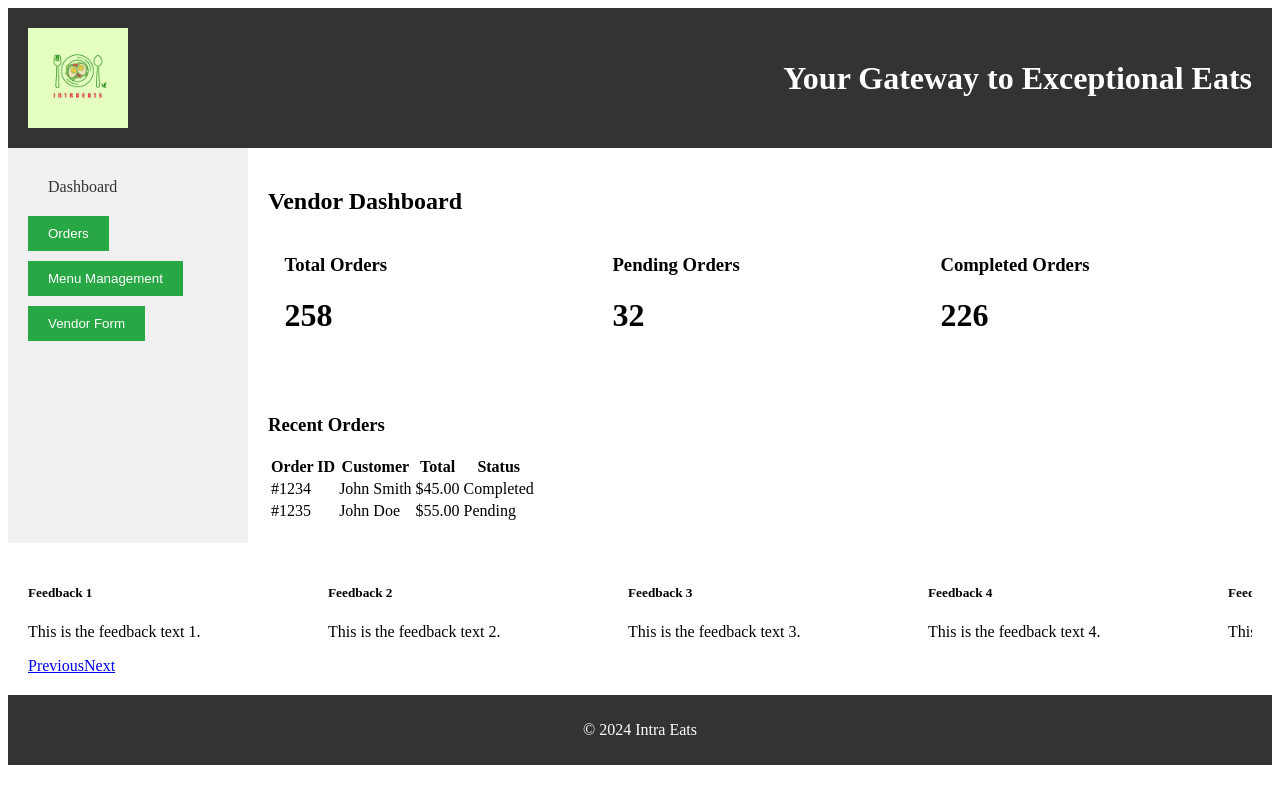
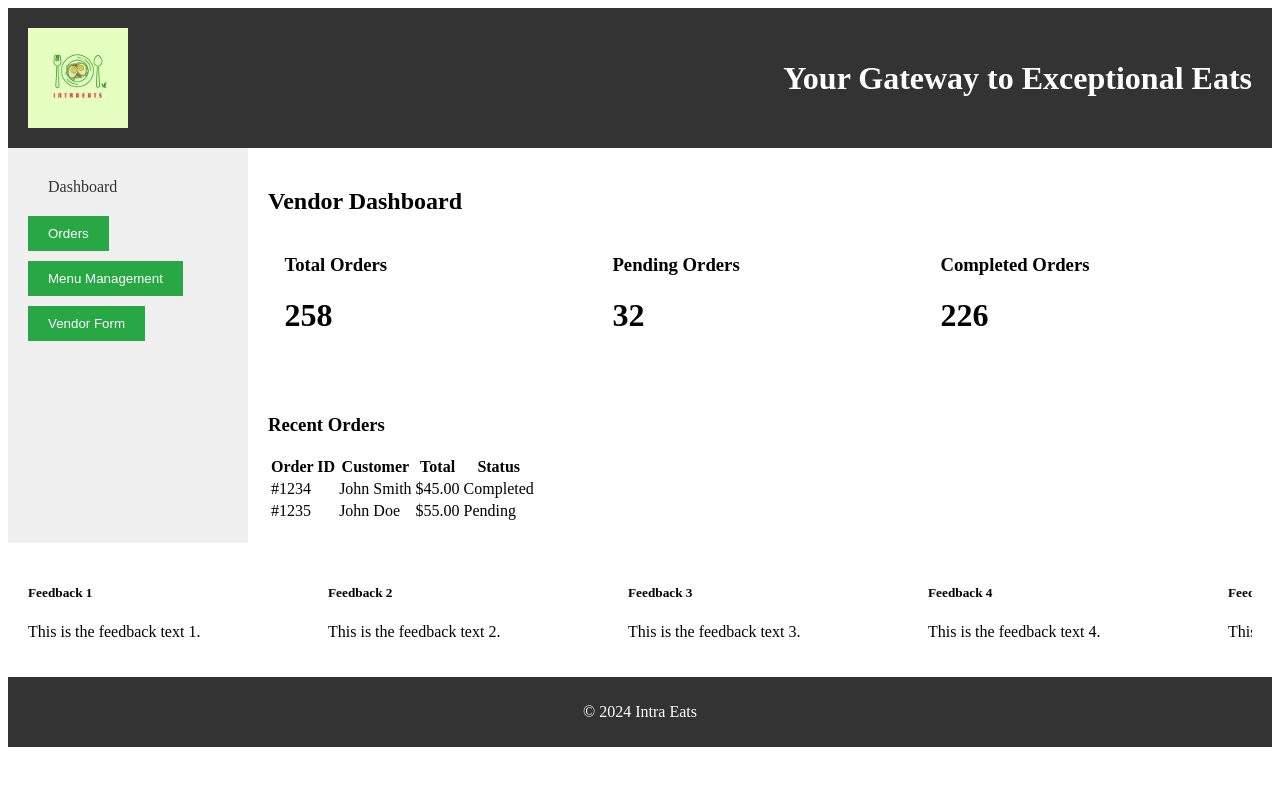
Before and after one commit to LogicPlulse/Intraeats, an Angular app in the folder Intraeats/: page /dashboard in a window 1280 px wide. Built offline with nearby package versions, Linux system fonts and the light colour scheme.

Commit message:
another change

```diff
--- a/Intraeats/src/app/components/dashboard/dashboard.component.html
+++ b/Intraeats/src/app/components/dashboard/dashboard.component.html
@@ -148,14 +148,14 @@
       </div>
     </div>
   </div>
-  <a class="carousel-control-prev" href="#feedbackCarousel" role="button" data-slide="prev">
+  <!-- <a class="carousel-control-prev" href="#feedbackCarousel" role="button" data-slide="prev">
     <span class="carousel-control-prev-icon" aria-hidden="true"></span>
     <span class="sr-only">Previous</span>
   </a>
   <a class="carousel-control-next" href="#feedbackCarousel" role="button" data-slide="next">
     <span class="carousel-control-next-icon" aria-hidden="true"></span>
     <span class="sr-only">Next</span>
-  </a>
+  </a> -->
 </div>
 
 <footer class="footer">
```
